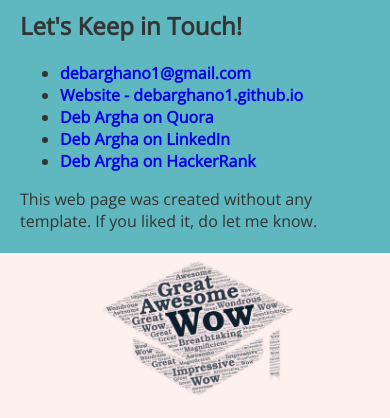
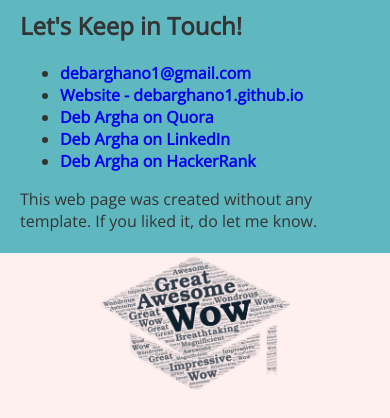
Before and after one commit to debarghano1/debarghano1.github.io, a PHP site: page /resume-mech-design.html in a window 390 px wide. Shown: the part 5581-5999 px from the top of the page. After the commit the page ends 5971 px from the top, so only its background shows below. Run offline with PHP 8.4, Linux system fonts and the light colour scheme.

Commit message:
Add files via upload

```diff
--- a/css/resume-styles.css
+++ b/css/resume-styles.css
@@ -35,21 +35,21 @@ h1, h2, h3{
 }
 #swag{
 	/*wow! icon*/
-	display: inline-block;
-	margin: 0 0 15px 25%;
 	width: 20%;
 	max-width: 200px;
 	position: fixed;
-	bottom: 0;
-	right: 0;
+	bottom: 5px;
+	right: 5px;
 	z-index: 2;
 }
 @media only screen and (max-width: 450px){
 	#swag{
 		/*moving the wow swag icon in case of small screens*/
 		/*background:  linear-gradient();*/	/*won't look good, i think*/
+		display: block;
 		position: static;
-		width: 100%;
+		width: 58%;
+		margin: 0 auto;
 	}
 }
 
@@ -202,7 +202,7 @@ nav .button#covid-19:hover{
 }
 #certifications .certificate img{
 	/*not inserted yet*/
-	width: 150px;
+	width: 50px;
 	position: absolute;
 	right: 5px;
 	bottom: 5px;
@@ -245,7 +245,7 @@ footer#contact{
 	clear: both;
 	background: #5FB7BF;
 	padding: 5px 0;
-	margin: 5px 0;
+	margin: 5px 0 0; /*footer flush with the bottom of screen*/
 }
 footer#contact a:hover {
 	/*text-decoration: none;*/	/*global style*/
```
